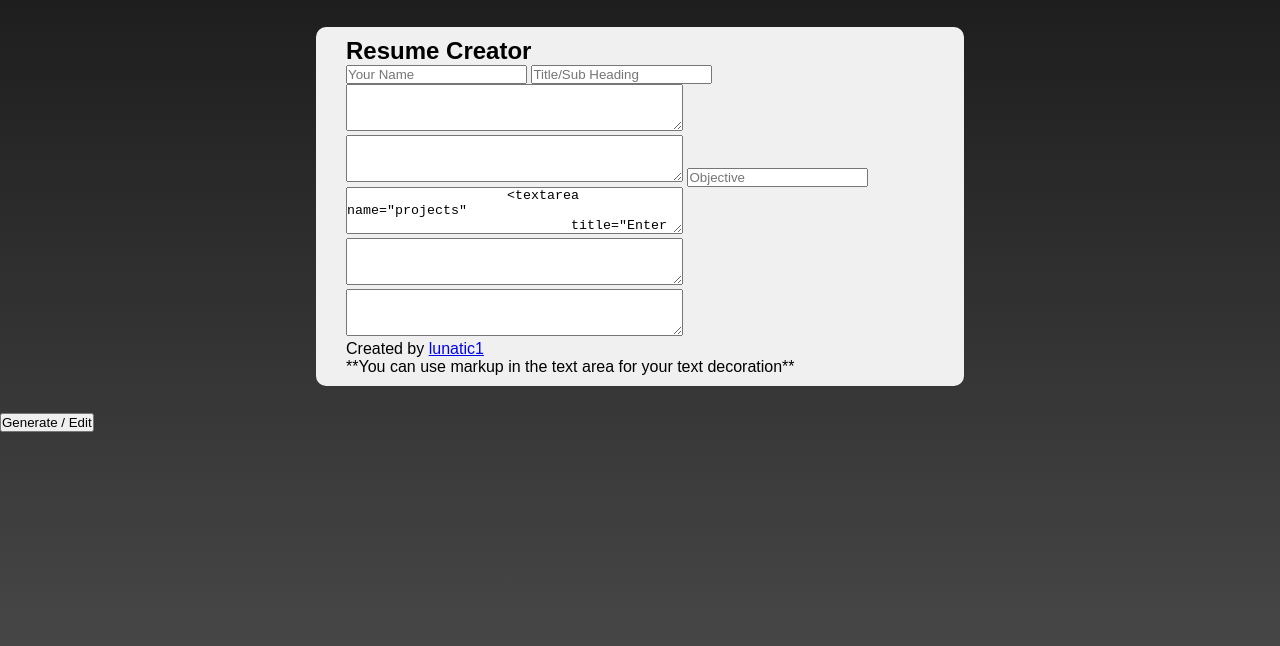
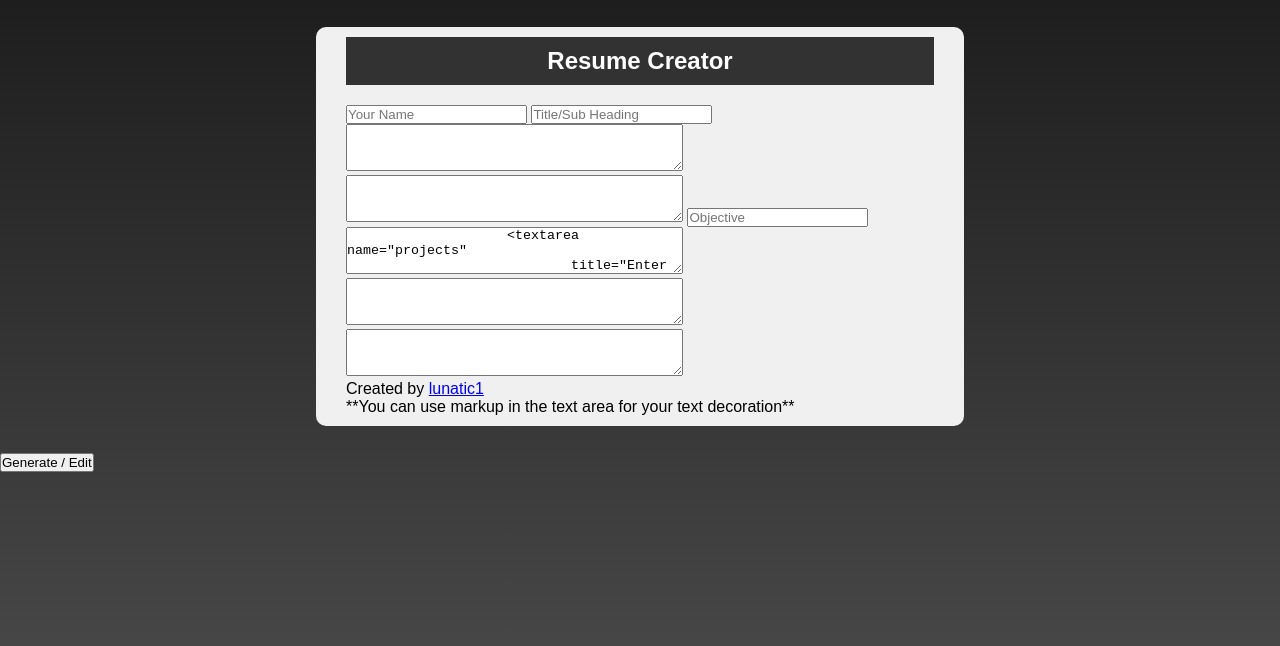
Before and after one commit to FrankGrillo1991/Dynamic-Resume-Creator, a plain HTML site: page index.html in a window 1280 px wide. Drawn offline with Linux system fonts and the light colour scheme.

Commit message:
Update style.css

```diff
--- a/style.css
+++ b/style.css
@@ -22,3 +22,11 @@ body {
     width: 60%;
     margin: auto;
 }
+
+.container h1 {
+    text-align: center;
+    background-color: rgb(50, 50, 50);
+    padding: 10px;
+    color: white;
+    margin-bottom: 20px;
+}
```
